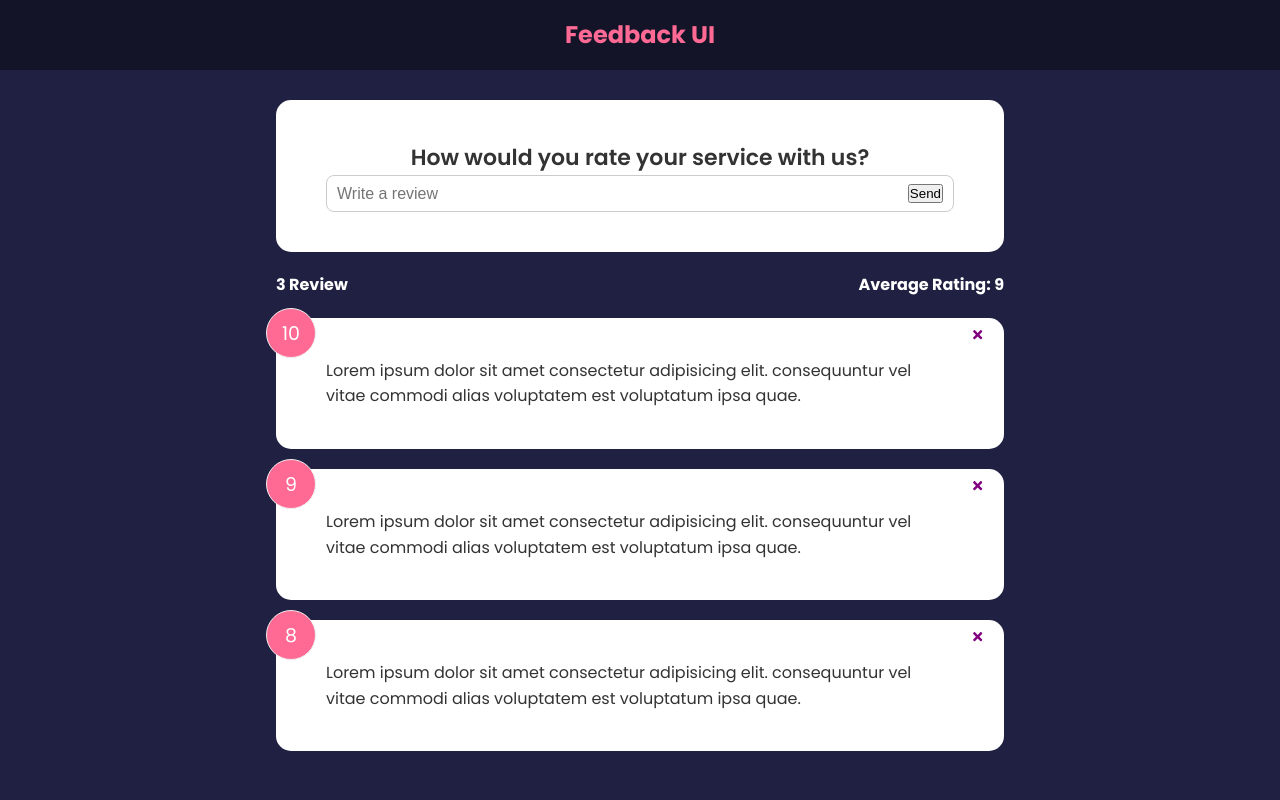
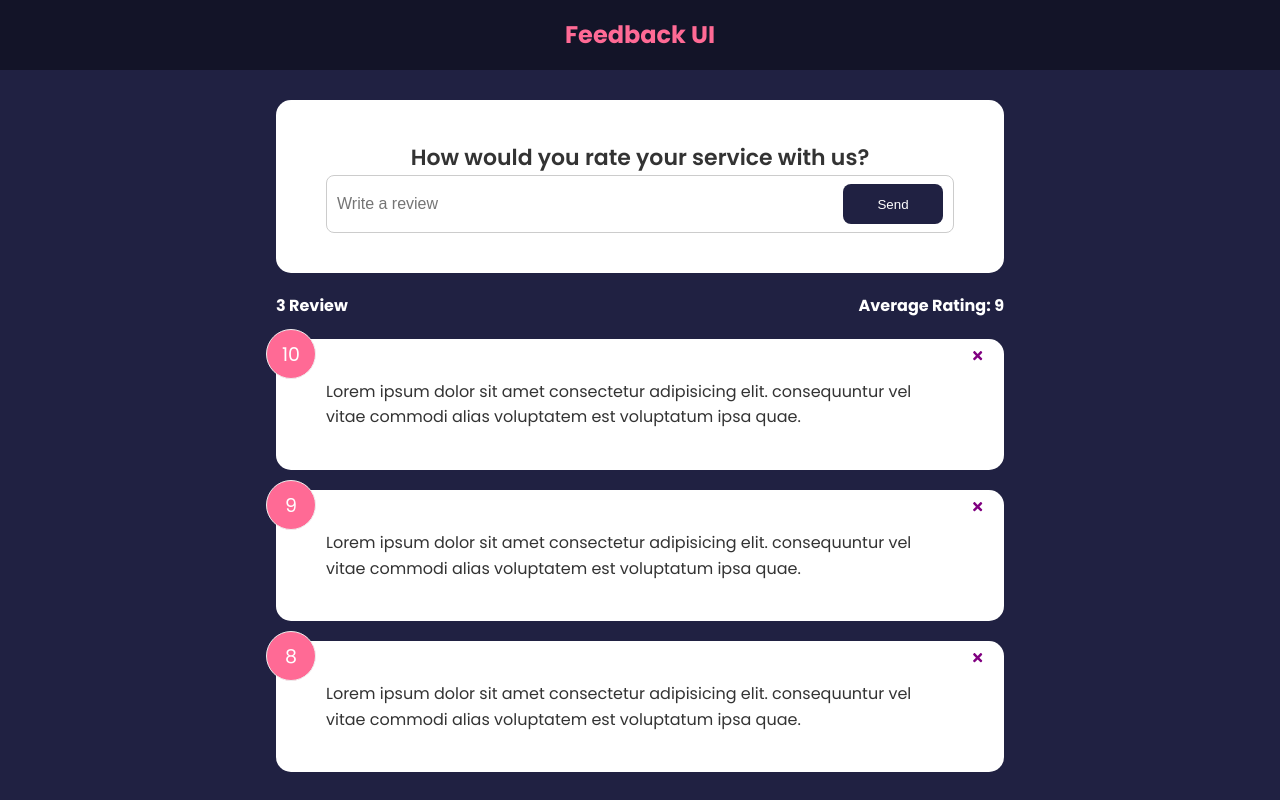
Before and after one commit to recepdoganp/feedback_app, a React (Create React App) app: page / in a window 1280 px wide. Built offline with nearby package versions, Linux system fonts and the light colour scheme.

Commit message:
Shared Button Created

```diff
--- a/src/components/FeedbackForm.jsx
+++ b/src/components/FeedbackForm.jsx
@@ -1,5 +1,6 @@
 import { useState } from "react";
 import Card from "./shared/Card";
+import Button from "./shared/Button";
 
 function FeedbackForm() {
   const [text, setText] = useState("");
@@ -18,7 +19,7 @@
             placeholder='Write a review'
             value={text}
           />
-          <button type='submit'>Send</button>
+          <Button type='submit'>Send</Button>
         </div>
       </form>
     </Card>
--- /dev/null
+++ b/src/components/shared/Button.jsx
@@ -0,0 +1,24 @@
+import PropTypes from "prop-types";
+
+function Button({ children, version, type, isDisabled }) {
+  return (
+    <button type={type} disabled={isDisabled} className={`btn btn-${version}`}>
+      {children}
+    </button>
+  );
+}
+
+Button.defaultProps = {
+  version: "primary",
+  type: "button",
+  isDisabled: false,
+};
+
+Button.propTypes = {
+  children: PropTypes.node.isRequired,
+  version: PropTypes.string,
+  type: PropTypes.string,
+  isDisabled: PropTypes.bool,
+};
+
+export default Button;
```
